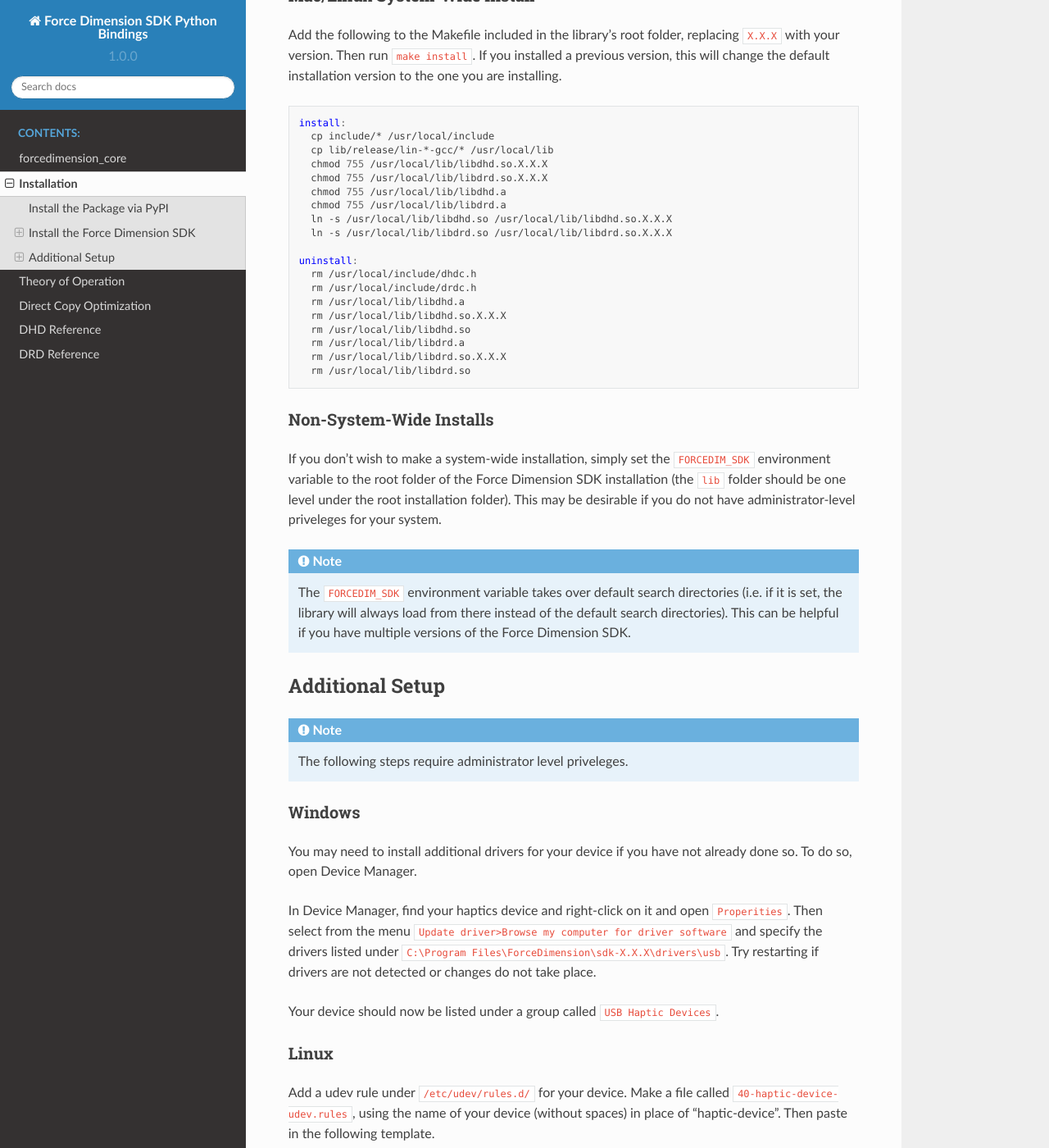
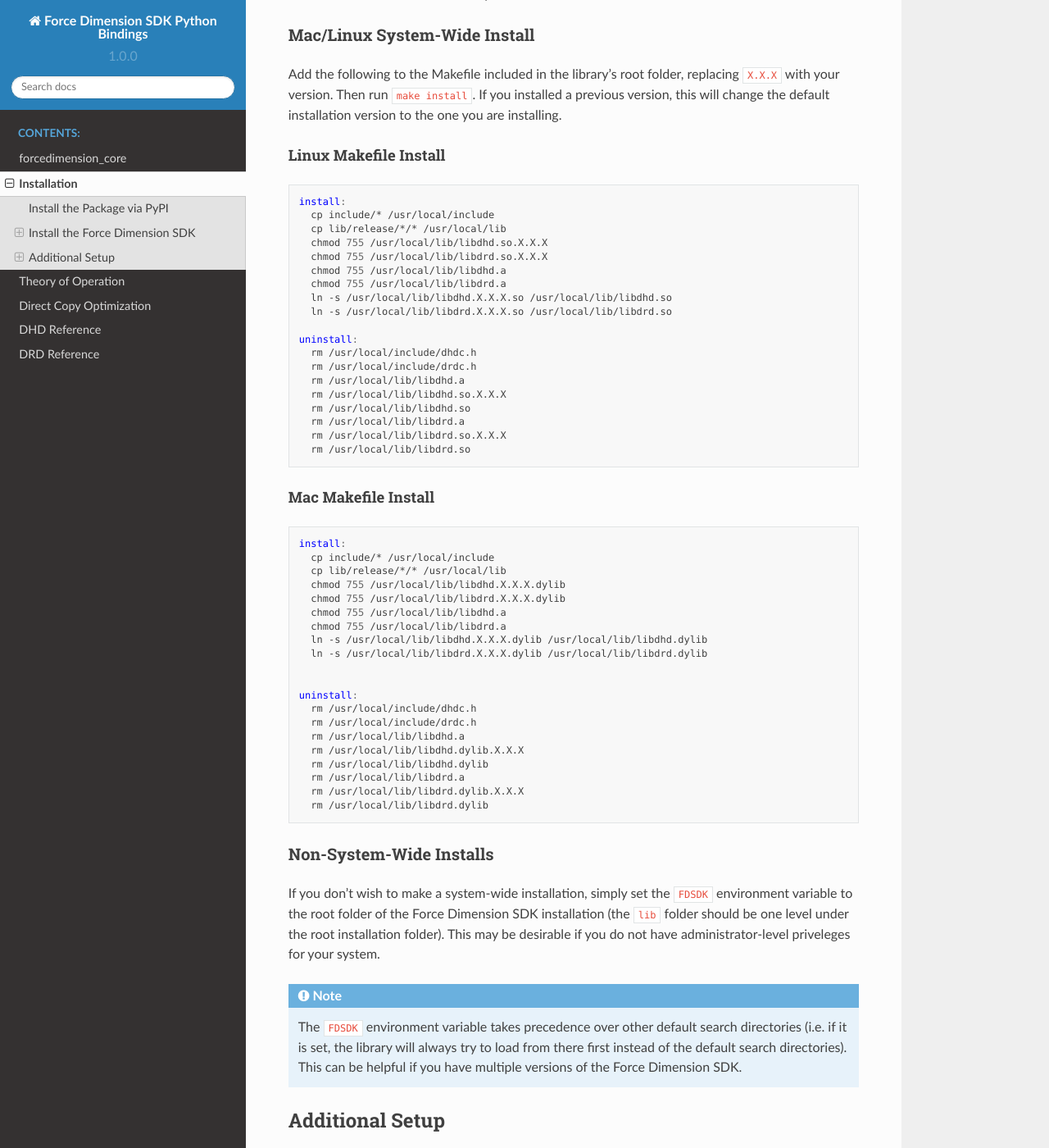
Before and after one commit to EmDash00/forcedimension_core-python-docs, a Sphinx documentation site: the page built from docs/source/installation.rst, in a window 1280 px wide and 1400 px high, scrolled down 915 px. Shown: the whole window at 82% size. Built offline with Sphinx 7.4.7 and the Read the Docs theme 2.0.0, drawn with Linux system fonts in a browser that asks for light colours; some of the changed text lies outside the part shown.

Commit message:
Revise information about runtime loading

```diff
--- a/docs/source/installation.rst
+++ b/docs/source/installation.rst
@@ -18,13 +18,17 @@
 The library will always check that the SDK version installed is greater than the version
 that it targets (i.e. v3.16.0 is assumed to be compatible with v3.15.0).
 
-This release of the Force Dimension Python Bindings targets v3.14.0. The library will search
-in the following locations to find the Force Dimension SDK dynamic link libraries.
+This release of the Force Dimension Python Bindings targets v3.16.0+. The library will search
+in the following locations to find the Force Dimension SDK dynamic link libraries. The order
+shown below is also the precendence of the search (the runtime will search the list up to down
+and load the first library found).
+
+
 
 On Mac/Linux:
 
+-  ``~/.local/lib``
 -  ``/usr/local/lib``
--  ``/usr/lib``
 
 On Windows:
 
@@ -43,17 +47,20 @@
 with your version. Then run ``make install``. If you installed a previous version, this will change the
 default installation version to the one you are installing.
 
+Linux Makefile Install
+""""""""""""""""""""""
+
 .. code-block:: make
 
   install:
     cp include/* /usr/local/include
-    cp lib/release/lin-*-gcc/* /usr/local/lib
+    cp lib/release/*/* /usr/local/lib
     chmod 755 /usr/local/lib/libdhd.so.X.X.X
     chmod 755 /usr/local/lib/libdrd.so.X.X.X
     chmod 755 /usr/local/lib/libdhd.a
     chmod 755 /usr/local/lib/libdrd.a
-    ln -s /usr/local/lib/libdhd.so /usr/local/lib/libdhd.so.X.X.X
-    ln -s /usr/local/lib/libdrd.so /usr/local/lib/libdrd.so.X.X.X
+    ln -s /usr/local/lib/libdhd.X.X.X.so /usr/local/lib/libdhd.so
+    ln -s /usr/local/lib/libdrd.X.X.X.so /usr/local/lib/libdrd.so
 
   uninstall:
     rm /usr/local/include/dhdc.h
@@ -66,18 +73,45 @@
     rm /usr/local/lib/libdrd.so
 
 
+Mac Makefile Install
+""""""""""""""""""""""
+
+.. code-block:: make
+
+  install:
+    cp include/* /usr/local/include
+    cp lib/release/*/* /usr/local/lib
+    chmod 755 /usr/local/lib/libdhd.X.X.X.dylib
+    chmod 755 /usr/local/lib/libdrd.X.X.X.dylib
+    chmod 755 /usr/local/lib/libdhd.a
+    chmod 755 /usr/local/lib/libdrd.a
+    ln -s /usr/local/lib/libdhd.X.X.X.dylib /usr/local/lib/libdhd.dylib
+    ln -s /usr/local/lib/libdrd.X.X.X.dylib /usr/local/lib/libdrd.dylib
+
+
+  uninstall:
+    rm /usr/local/include/dhdc.h
+    rm /usr/local/include/drdc.h
+    rm /usr/local/lib/libdhd.a
+    rm /usr/local/lib/libdhd.dylib.X.X.X
+    rm /usr/local/lib/libdhd.dylib
+    rm /usr/local/lib/libdrd.a
+    rm /usr/local/lib/libdrd.dylib.X.X.X
+    rm /usr/local/lib/libdrd.dylib
+
+
 Non-System-Wide Installs
 ^^^^^^^^^^^^^^^^^^^^^^^^
 
 If you don't wish to make a system-wide installation, simply set the
-``FORCEDIM_SDK`` environment variable to the root folder of the Force Dimension
+``FDSDK`` environment variable to the root folder of the Force Dimension
 SDK installation (the ``lib`` folder should be one level under the root installation folder).
 This may be desirable if you do not have administrator-level priveleges for your system.
 
 .. note::
-  The ``FORCEDIM_SDK`` environment variable takes over default search directories
-  (i.e. if it is set, the library will always load from there instead of the default
-  search directories). This can be helpful if you have multiple versions of
+  The ``FDSDK`` environment variable takes precedence over other default search directories
+  (i.e. if it is set, the library will always try to load from there first instead of the
+  default search directories). This can be helpful if you have multiple versions of
   the Force Dimension SDK.
 
 
```
